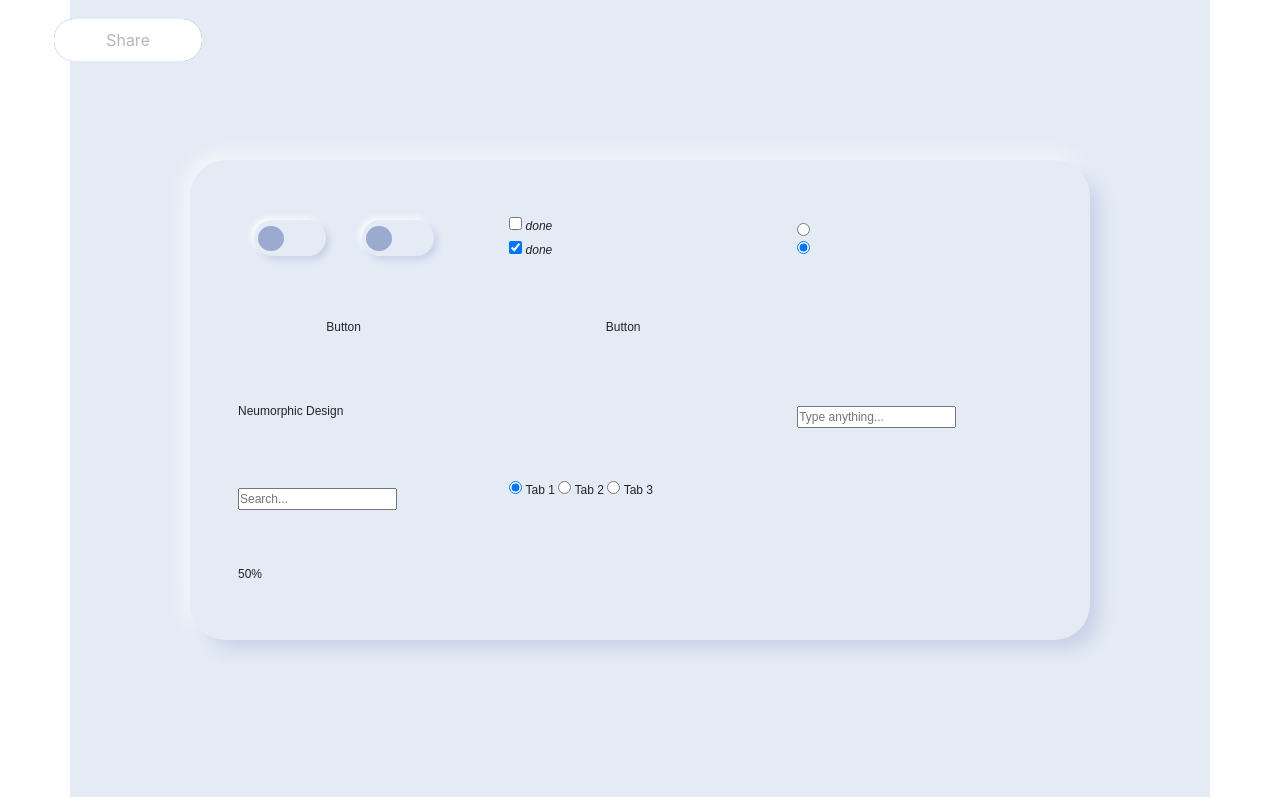
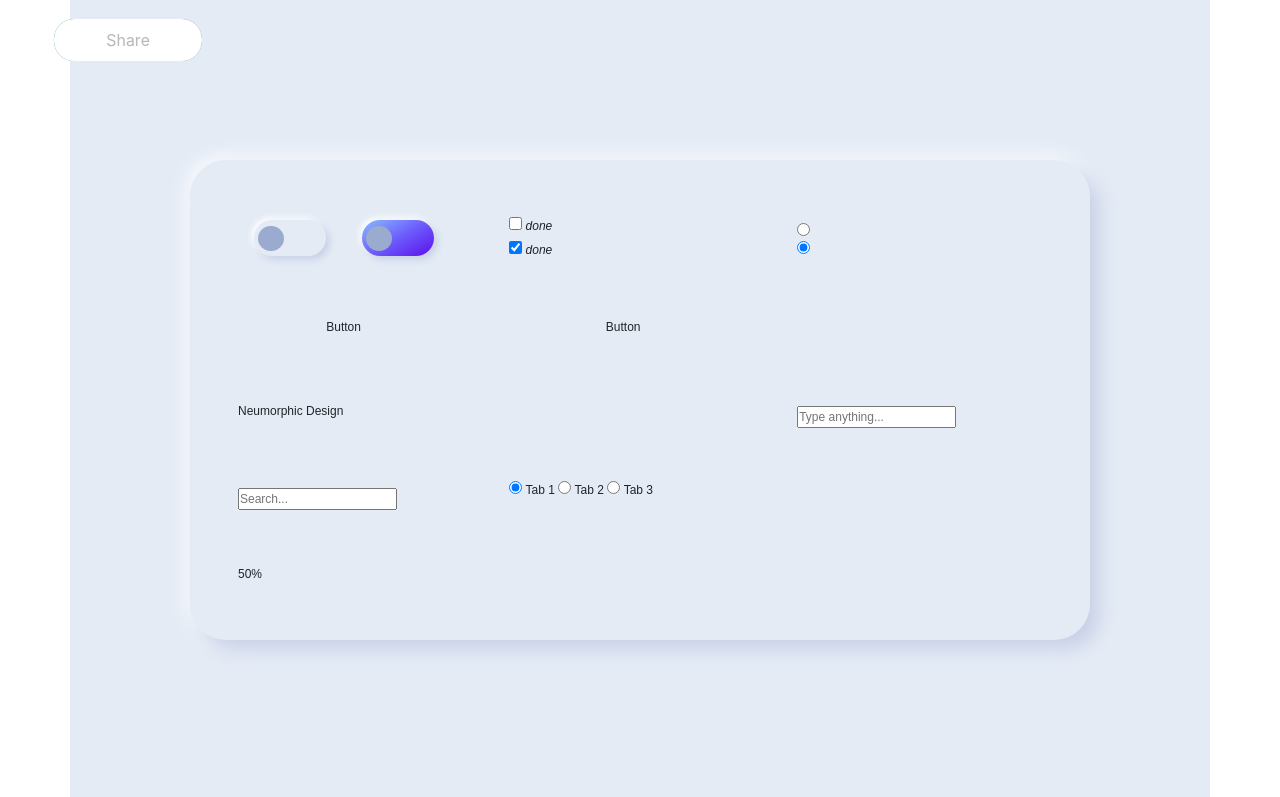
Before and after one commit to stewilondanga/Neumorphic-Elements, a plain HTML site: page index.html in a window 1280 px wide. Shown: the top 797 px of the page. Drawn offline with nearby package versions, Linux system fonts and the light colour scheme.

Commit message:
add css/styles.css

```diff
--- a/css/styles.css
+++ b/css/styles.css
@@ -212,10 +212,11 @@ html {
   transition: all 0.4s ease;
 }
 
-/*.switch input:checked ~ label::before {
+.switch input:checked~label::before {
   opacity: 1;
 }
-.switch input:checked ~ label::after {
+
+/*.switch input:checked ~ label::after {
   left: 57%;
   background: var(--greyLight-1);
 }
```
